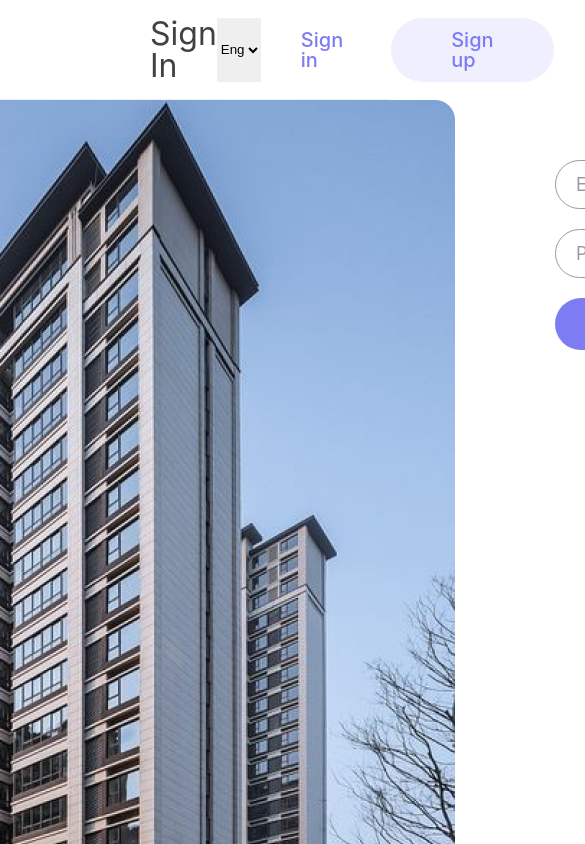
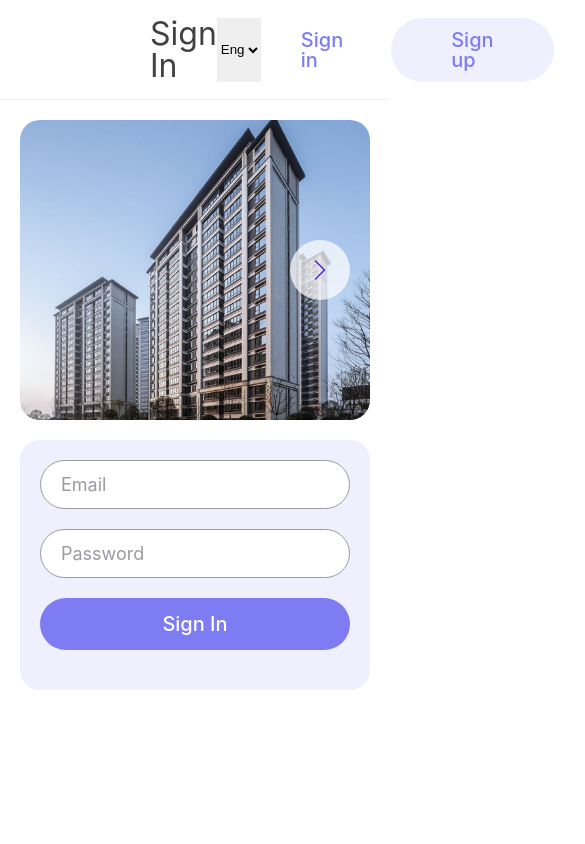
Before and after one commit to avdiachenko/teamchallenge-chat, a React (Vite) app in the folder frontend/: page /signin in a window 390 px wide. Shown: the top 844 px of the page, 585 px wide, since content can reach past the window. Built offline with nearby package versions, Linux system fonts and the light colour scheme.

Commit message:
feat: sign pages swiper layout

```diff
--- a/frontend/src/pages/SignIn/SignIn.module.css
+++ b/frontend/src/pages/SignIn/SignIn.module.css
@@ -12,8 +12,51 @@
   flex-direction: row;
   align-items: flex-start;
   justify-content: space-between;
-  min-height: calc(100vh - 100px);
+  min-height: calc(100dvh - 100px);
+  padding: 40px;
   width: 1600px;
+  gap: 40px;
+}
+
+@media screen and (max-width: 1600px) {
+  .content {
+    width: 100%;
+    padding: 20px;
+    gap: 20px;
+  }
+}
+
+@media screen and (max-width: 1200px) {
+  .content {
+    flex-direction: column;
+    justify-content: flex-start;
+  }
+}
+
+.formContainer {
+  display: flex;
+  flex-direction: column;
+  align-items: center;
+  justify-content: flex-start;
+  gap: 20px;
+  width: 550px;
+  height: 100%;
+  padding-top: 60px;
+  border-radius: 20px;
+  background-color: var(--purple-color-100);
+}
+
+@media screen and (max-width: 1600px) {
+  .formContainer {
+    padding: 40px;
+  }
+}
+
+@media screen and (max-width: 1200px) {
+  .formContainer {
+    width: 100%;
+    padding: 20px;
+  }
 }
 
 .form {
@@ -22,8 +65,13 @@
   align-items: center;
   justify-content: center;
   gap: 20px;
-  padding-top: 60px;
   width: 440px;
+}
+
+@media screen and (max-width: 768px) {
+  .form {
+    width: 100%;
+  }
 }
 
 .inputContainer {
@@ -32,7 +80,7 @@
   align-items: center;
   justify-content: center;
   gap: 5px;
-  width: 440px;
+  width: 100%;
 }
 
 .input {
@@ -50,6 +98,7 @@
   font-size: 18px;
   font-weight: 400;
 }
+
 .error {
   color: red;
 }
--- a/frontend/src/pages/SignIn/SignIn.tsx
+++ b/frontend/src/pages/SignIn/SignIn.tsx
@@ -3,7 +3,7 @@ import { SubmitHandler, useForm } from "react-hook-form";
 import { useNavigate } from "react-router-dom";
 import { useUserStore } from "../../entities/user/user.store";
 import { AuthData } from "../../entities/user/user.types";
-import signImage from "../../shared/assets/images/signImage.jpg";
+import { SignSwiper } from "../../shared/components/SignSwiper/SignSwiper";
 import { Header } from "../../widgets/Header/Header";
 import styles from "./SignIn.module.css";
 
@@ -31,8 +31,9 @@ export function SignIn() {
       <Header title="Sign In" />
 
       <div className={styles.content}>
-        <img src={signImage} alt="logo" className={styles.logo} />
+        <SignSwiper />
 
+        <div className={styles.formContainer}>
           <form onSubmit={handleSubmit(onSubmit)} className={styles.form}>
             <div className={styles.inputContainer}>
               <input
@@ -75,5 +76,6 @@ export function SignIn() {
           </form>
         </div>
       </div>
+    </div>
   );
 }
--- a/frontend/src/pages/SignUp/SignUp.module.css
+++ b/frontend/src/pages/SignUp/SignUp.module.css
@@ -12,45 +12,24 @@
   flex-direction: row;
   align-items: flex-start;
   justify-content: space-between;
-  height: calc(100vh - 100px);
+  min-height: calc(100dvh - 100px);
   padding: 40px;
   width: 1600px;
+  gap: 40px;
 }
 
 @media screen and (max-width: 1600px) {
   .content {
     width: 100%;
-    flex-direction: column;
-    height: 100%;
-    gap: 40px;
+    padding: 20px;
+    gap: 20px;
   }
 }
 
-@media screen and (max-width: 768px) {
+@media screen and (max-width: 1200px) {
   .content {
-    padding: 20px;
-  }
-}
-
-.swiperContainer {
-  display: flex;
-  flex-direction: column;
-  align-items: center;
-  justify-content: center;
-  height: 100%;
-  width: 900px;
-}
-
-@media screen and (max-width: 1600px) {
-  .swiperContainer {
-    width: 100%;
-    height: 700px;
-  }
-}
-
-@media screen and (max-width: 960px) {
-  .swiperContainer {
-    height: 100%;
+    flex-direction: column;
+    justify-content: flex-start;
   }
 }
 
@@ -69,14 +48,14 @@
 
 @media screen and (max-width: 1600px) {
   .formContainer {
-    width: 100%;
-    padding-bottom: 60px;
+    padding: 40px;
   }
 }
 
-@media screen and (max-width: 960px) {
+@media screen and (max-width: 1200px) {
   .formContainer {
-    padding: 40px;
+    width: 100%;
+    padding: 20px;
   }
 }
 
--- a/frontend/src/pages/SignUp/SignUp.tsx
+++ b/frontend/src/pages/SignUp/SignUp.tsx
@@ -32,9 +32,7 @@ export function SignUp() {
       <Header title="Sign Up" />
 
       <div className={styles.content}>
-        <div className={styles.swiperContainer}>
-          <SignSwiper />
-        </div>
+        <SignSwiper />
 
         <div className={styles.formContainer}>
           <form onSubmit={handleSubmit(onSubmit)} className={styles.form}>
--- a/frontend/src/shared/components/SignSwiper/SignSwiper.module.css
+++ b/frontend/src/shared/components/SignSwiper/SignSwiper.module.css
@@ -1,3 +1,44 @@
+.container {
+  position: relative;
+  display: flex;
+  flex-direction: column;
+  align-items: center;
+  justify-content: center;
+  height: 700px;
+  width: 900px;
+}
+
+@media screen and (max-width: 1360px) {
+  .container {
+    height: 100%;
+  }
+}
+
+@media screen and (max-width: 1200px) {
+  .container {
+    width: 100%;
+    height: 700px;
+  }
+}
+
+@media screen and (max-width: 960px) {
+  .container {
+    height: 500px;
+  }
+}
+
+@media screen and (max-width: 768px) {
+  .container {
+    height: 400px;
+  }
+}
+
+@media screen and (max-width: 480px) {
+  .container {
+    height: 300px;
+  }
+}
+
 .swiper {
   width: 100%;
   border-radius: 20px;
@@ -18,3 +59,35 @@
   height: 100%;
   object-fit: cover;
 }
+
+.nextButton,
+.prevButton {
+  position: absolute;
+  top: 50%;
+  z-index: 2;
+  transform: translateY(-50%);
+  display: flex;
+  justify-content: center;
+  align-items: center;
+  width: 60px;
+  height: 60px;
+  border-radius: 50%;
+  background-color: rgba(255, 255, 255, 0.7);
+  color: #5925dc;
+  font-weight: 300;
+  font-size: 20px;
+  font-weight: bold;
+  cursor: pointer;
+}
+.nextButton:disabled,
+.prevButton:disabled {
+  display: none;
+}
+
+.prevButton {
+  left: 20px;
+}
+
+.nextButton {
+  right: 20px;
+}
--- a/frontend/src/shared/components/SignSwiper/SignSwiper.tsx
+++ b/frontend/src/shared/components/SignSwiper/SignSwiper.tsx
@@ -1,3 +1,4 @@
+import { useRef } from "react";
 import "swiper/css";
 import "swiper/css/navigation";
 import { Navigation } from "swiper/modules";
@@ -5,20 +6,40 @@ import { Swiper, SwiperSlide } from "swiper/react";
 import signImage from "../../assets/images/signImage.jpg";
 import signImage1 from "../../assets/images/signImage1.jpg";
 import signImage2 from "../../assets/images/signImage2.jpg";
+import ArrowLeft from "./icons/ArrowLeft.svg";
+import ArrowRight from "./icons/ArrowRight.svg";
 import styles from "./SignSwiper.module.css";
 
 export function SignSwiper() {
+  const swiperNavNextRef = useRef(null);
+  const swiperNavPrevRef = useRef(null);
+
   return (
-    <Swiper navigation={true} modules={[Navigation]} className={styles.swiper}>
+    <div className={styles.container}>
+      <button className={styles.prevButton} ref={swiperNavPrevRef} title="Prev button">
+        <img src={ArrowLeft} alt="next Button" />
+      </button>
+      <button className={styles.nextButton} ref={swiperNavNextRef} title="Next button">
+        <img src={ArrowRight} alt="prev Button" />
+      </button>
+
+      <Swiper
+        slidesPerView={"auto"}
+        modules={[Navigation]}
+        grabCursor={true}
+        navigation={{ prevEl: swiperNavPrevRef.current, nextEl: swiperNavNextRef.current }}
+        className={styles.swiper}
+      >
         <SwiperSlide className={styles.slide}>
-        <img src={signImage} alt="logo" className={styles.logo} />
+          <img src={signImage} alt="complex" />
         </SwiperSlide>
         <SwiperSlide className={styles.slide}>
-        <img src={signImage1} alt="logo" className={styles.logo} />
+          <img src={signImage1} alt="complex 1" />
         </SwiperSlide>
         <SwiperSlide className={styles.slide}>
-        <img src={signImage2} alt="logo" className={styles.logo} />
+          <img src={signImage2} alt="complex 2" />
         </SwiperSlide>
       </Swiper>
+    </div>
   );
 }
```
Also changed, not shown: frontend/src/shared/components/SignSwiper/icons/ArrowLeft.svg (added), frontend/src/shared/components/SignSwiper/icons/ArrowRight.svg (added). Lines whose indentation alone changed are shown as unchanged.
